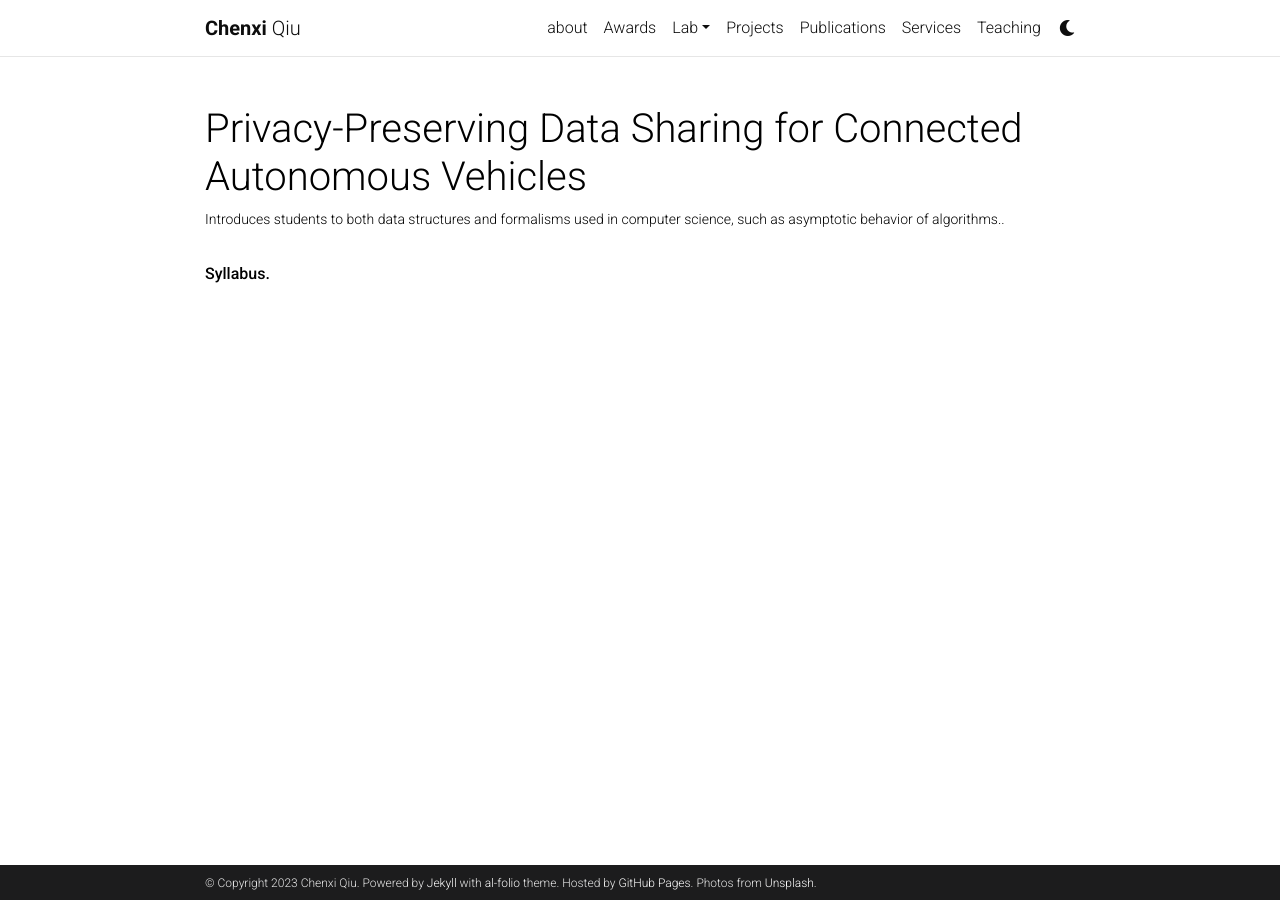
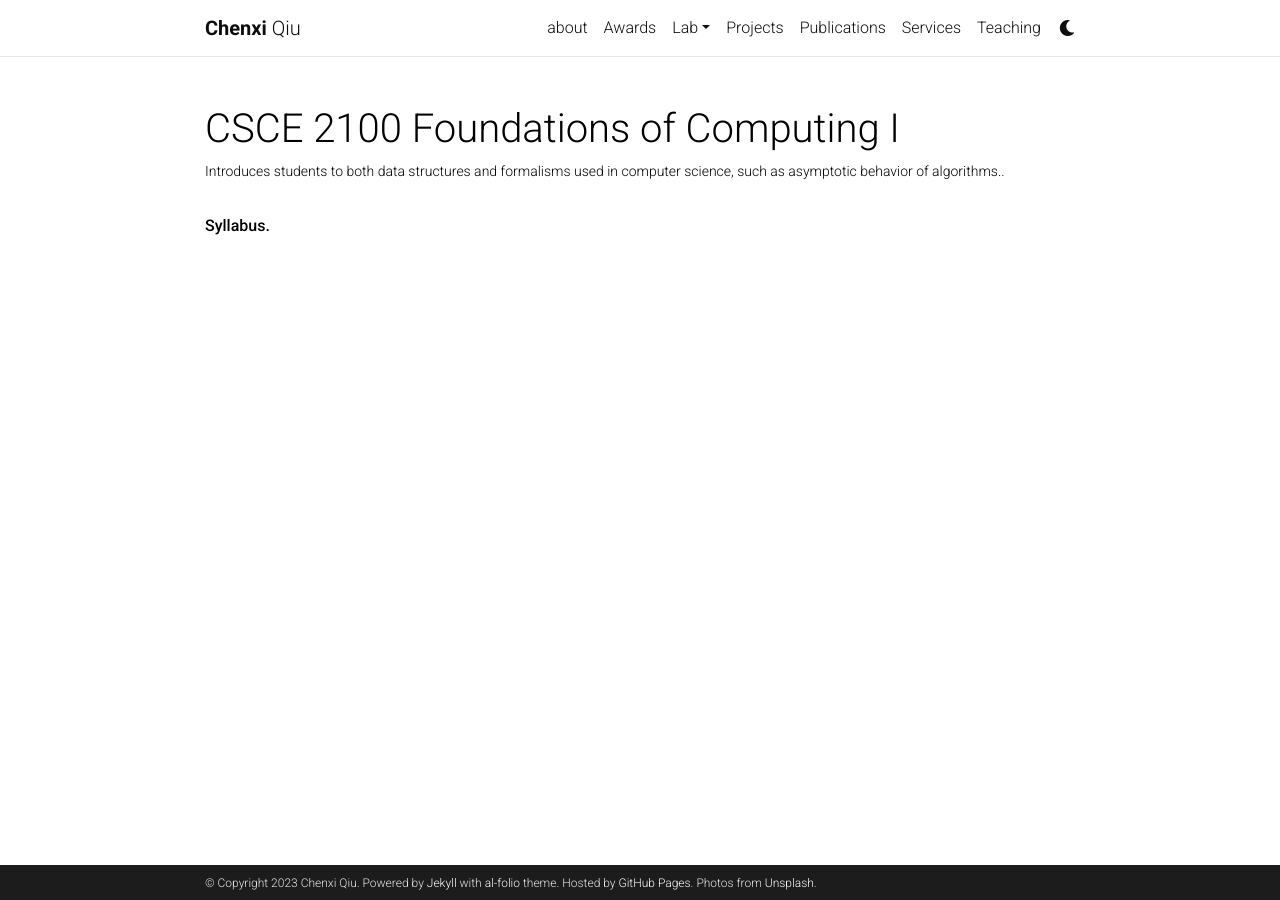
Before and after one commit to chenxiunt/chenxiunt.github.io, a Jekyll site: the page built from _teaching/CSCE2100.markdown, in a window 1280 px wide. Built offline with Jekyll 4.4.1, drawn with Linux system fonts in a browser that asks for light colours; comment, search, counter and statistics services are not loaded; a style sheet for code colours, icons or effects is not loaded.

Commit message:
Update CSCE2100.markdown

```diff
--- a/_teaching/CSCE2100.markdown
+++ b/_teaching/CSCE2100.markdown
@@ -1,6 +1,6 @@
 ---
 layout: page
-title: Privacy-Preserving Data Sharing for Connected Autonomous Vehicles
+title: CSCE 2100 Foundations of Computing I
 description: Introduces students to both data structures and formalisms used in computer science, such as asymptotic behavior of algorithms..
 img: /assets/img/CSCE2100.png
 importance: 1
```
